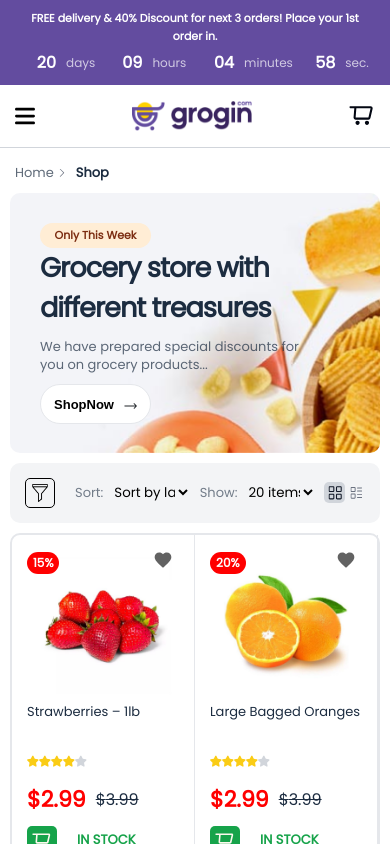
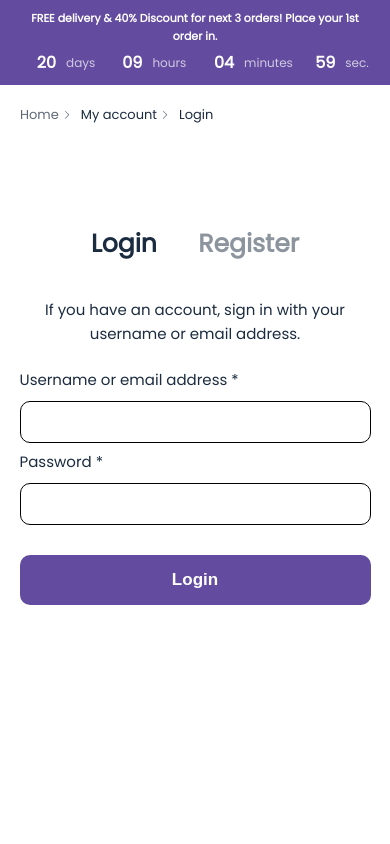
Before and after one commit to raseenmhd/grogin, a React (Create React App) app: page / in a window 390 px wide. Shown: the top 844 px of the page. Built offline with nearby package versions, Linux system fonts and the light colour scheme.

Commit message:
complete login and signup responsive

```diff
--- a/src/App.js
+++ b/src/App.js
@@ -6,7 +6,7 @@ import HomeStack from './components/navigation/HomeStack';
 import { useState } from 'react';
 
 function App() {
-  	const [is_verfied,setIsVerfied] = useState(true)
+  	const [is_verfied,setIsVerfied] = useState(false)
   return (
     <Router>
       {is_verfied ? <HomeStack /> : <AuthStack />}
--- a/src/components/screens/login/Login.js
+++ b/src/components/screens/login/Login.js
@@ -76,6 +76,12 @@ function Login() {
 }
 const PaginationWrapper = styled.div`
 	padding: 20px 50px 10px;
+	@media all and (max-width: 640px){
+		padding: 20px 25px 10px;
+	}
+	@media all and (max-width: 480px){
+		padding: 20px 20px 10px;
+	}
 `;
 
 const PaginationContainer = styled.div`
@@ -113,6 +119,15 @@ const LoginPageContainer = styled.div`
 	width: 40%;
 	padding: 90px 0;
 	margin: 0 auto;
+	@media all and (max-width: 1080px){
+		width: 55%;
+	}
+	@media all and (max-width: 980px){
+		width: 70%;
+	}
+	@media all and (max-width: 640px){
+		width: 90%;
+	}
 
 `;
 
@@ -122,62 +137,88 @@ const LoginPageTitle = styled.div`
 	display: flex;
 	align-items: center;
 	justify-content: space-evenly;
+	@media all and (max-width: 480px){
+		padding: 0 30px 20px;
+	}
+	@media all and (max-width: 360px){
+		padding: 0 5px 0px;
+	}
 `;
 
 const LoginButton = styled.h1`
 	font-size: 30px;
 	font-weight: bold;
+	@media all and (max-width: 768px){
+		font-size: 25px;
+	}
+
 `;
 
 const RegisterButton = styled.h1`
 	font-size: 30px;
 	opacity: 0.5;
 	font-weight: bold;
+	@media all and (max-width: 768px){
+		font-size: 25px;
+	}
 `;
 
 const Paragraph = styled.p`
 	font-size: 15px;
 	text-align: center;
 	padding: 15px 0;
-`
+	@media all and (max-width: 360px){
+		font-size: 14px;
+		padding: 12px 0;
+	}
+`;
 
 const LoginForm = styled.form`
 
-`
+`;
 
 const UserName = styled.div`
-`
+`;
 
 const UserNameLabel = styled.label`
 	font-size: 15px;
 	margin: 7px 0 10px;
 	display: block;
-`
+`;
 
 const UserNameInput = styled.input`
   	width: 100%;
 	padding: 15px;
 	border: 1px solid #000;
 	border-radius: 10px;
+	@media all and (max-width: 768px){
+		padding: 10px;
+	}
 
-`
+`;
 
 const Password = styled.div`
 	padding-top: 15px;
-`
+	@media all and (max-width: 480px){
+		padding: 0;
+	}
+`;
 
 const PasswordLabel = styled.label`
   	font-size: 15px;
 	margin: 7px 0 10px;
 	display: block;
-`
+`;
 
 const PasswordInput = styled.input`
   	width: 100%;
 	padding: 15px;
 	border: 1px solid #000;
 	border-radius: 10px;
-`
+	@media all and (max-width: 768px){
+		padding: 10px;
+	}
+`;
 
 const SubmitEvent = styled.button`
 	width: 100%;
@@ -188,5 +229,8 @@ const SubmitEvent = styled.button`
 	color: #fff;
 	font-weight: bold;
 	border-radius: 10px;
-`
+	@media all and (max-width: 360px){
+		margin-top: 20px;
+	}
+`;
 export default Login
--- a/src/components/screens/signup/Signup.js
+++ b/src/components/screens/signup/Signup.js
@@ -68,6 +68,12 @@ function LoginPage() {
 
 const PaginationWrapper = styled.div`
 	padding: 20px 50px 10px;
+	@media all and (max-width: 640px){
+		padding: 20px 25px 10px;
+	}
+	@media all and (max-width: 480px){
+		padding: 20px 20px 10px;
+	}
 `;
 
 const PaginationContainer = styled.div`
@@ -104,6 +110,15 @@ const LoginPageContainer = styled.div`
 	width: 40%;
 	padding: 90px 0;
 	margin: 0 auto;
+	@media all and (max-width: 1080px){
+		width: 55%;
+	}
+	@media all and (max-width: 980px){
+		width: 70%;
+	}
+	@media all and (max-width: 640px){
+		width: 90%;
+	}
 `;
 
 const LoginPageTitle = styled.div`
@@ -112,62 +127,88 @@ const LoginPageTitle = styled.div`
 	display: flex;
 	align-items: center;
 	justify-content: space-evenly;
+	@media all and (max-width: 480px){
+		padding: 0 30px 20px;
+	}
+	@media all and (max-width: 360px){
+		padding: 0 5px 0px;
+	}
+
 `;
 
 const LoginButton = styled.h1`
 	font-size: 30px;
 	font-weight: bold;
     opacity: 0.5;
+	@media all and (max-width: 768px){
+		font-size: 25px;
+	}
 `;
 
 const RegisterButton = styled.h1`
 	font-size: 30px;
 	font-weight: bold;
+	@media all and (max-width: 768px){
+		font-size: 25px;
+	}
 `;
 
 const Paragraph = styled.p`
 	font-size: 15px;
 	text-align: center;
 	padding: 15px 0;
-`
+	@media all and (max-width: 360px){
+		font-size: 14px;
+		padding: 12px 0;
+	}
+`;
 
 const LoginForm = styled.form`
 
-`
+`;
 
 const UserName = styled.div`
-`
+`;
 
 const UserNameLabel = styled.label`
 	font-size: 15px;
 	margin: 7px 0 10px;
 	display: block;
-`
+`;
 
 const UserNameInput = styled.input`
   	width: 100%;
 	padding: 15px;
 	border: 1px solid #000;
 	border-radius: 10px;
+	@media all and (max-width: 768px){
+		padding: 10px;
+	}
 
-`
+`;
 
 const Password = styled.div`
 	padding-top: 15px;
-`
+	@media all and (max-width: 480px){
+		padding: 0;
+	}
+`;
 
 const PasswordLabel = styled.label`
   	font-size: 15px;
 	margin: 7px 0 10px;
 	display: block;
-`
+`;
 
 const PasswordInput = styled.input`
   	width: 100%;
 	padding: 15px;
 	border: 1px solid #000;
 	border-radius: 10px;
-`
+	@media all and (max-width: 768px){
+		padding: 10px;
+	}
+`;
 
 const SubmitEvent = styled.button`
 	width: 100%;
@@ -178,9 +219,15 @@ const SubmitEvent = styled.button`
 	color: #fff;
 	font-weight: bold;
 	border-radius: 10px;
-`
+	@media all and (max-width: 360px){
+		margin-top: 20px;
+	}
+`;
 const EmailName = styled.div`
     padding-top: 15px;
+	@media all and (max-width: 768px){
+		padding: 0;
+	}
 `;
 const EmailLabel = styled.label`
     font-size: 15px;
@@ -192,5 +239,8 @@ const EmailInput = styled.input`
 	padding: 15px;
 	border: 1px solid #000;
 	border-radius: 10px;
+	@media all and (max-width: 768px){
+		padding: 10px;
+	}
 `;
 export default LoginPage
```
